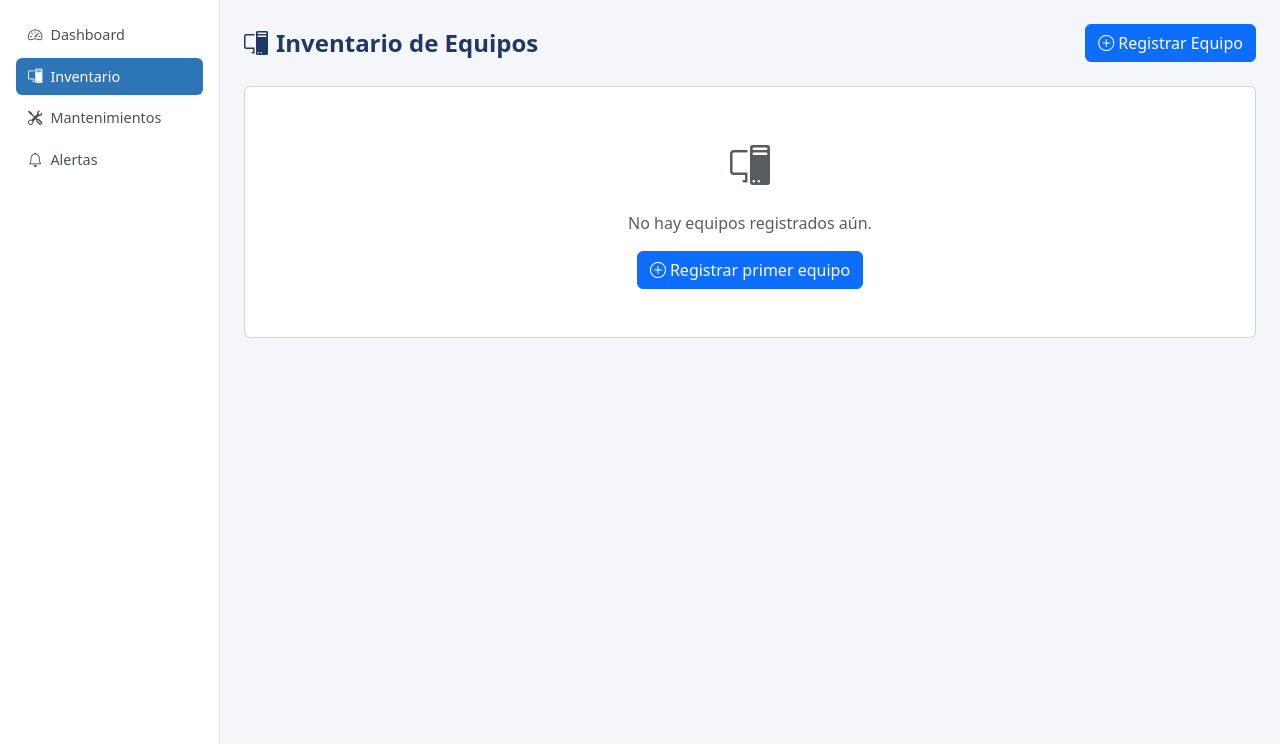
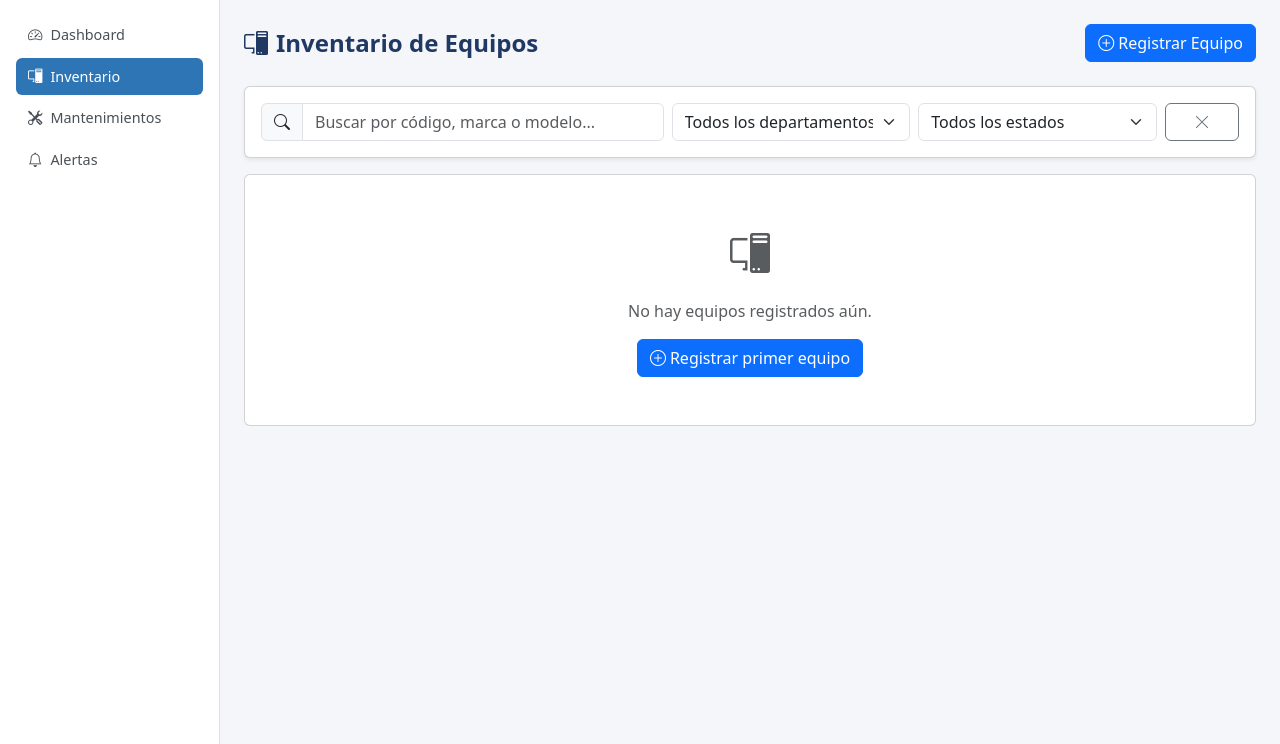
Before and after one commit to albertinhom28/spi_inventario_despliegue, a Flask app: page /inventario/ in a window 1280 px wide. Shown: the part 56-800 px from the top of the page. Run offline with Flask 3, Linux system fonts and the light colour scheme; the visitor is signed in with stand-in values (Sample User, id 1); data that the repository does not hold is empty; some libraries are stand-ins or nearby versions.

Commit message:
arreglos finales 25-06

```diff
--- a/app/templates/inventario/index.html
+++ b/app/templates/inventario/index.html
@@ -11,6 +11,43 @@
         <i class="bi bi-plus-circle me-1"></i>Registrar Equipo
     </a>
     {% endif %}
+</div>
+
+<!-- Barra de búsqueda y filtros -->
+<div class="card shadow-sm mb-3 p-3">
+    <div class="row g-2 align-items-center">
+        <div class="col-md-5">
+            <div class="input-group">
+                <span class="input-group-text"><i class="bi bi-search"></i></span>
+                <input type="text" id="busqueda" class="form-control"
+                       placeholder="Buscar por código, marca o modelo...">
+            </div>
+        </div>
+        <div class="col-md-3">
+            <select id="filtroDepartamento" class="form-select">
+                <option value="">Todos los departamentos</option>
+                <option>Recursos Humanos</option>
+                <option>Captación y Desarrollo</option>
+                <option>Tecnología de Información</option>
+                <option>Administración</option>
+                <option>Gerencia</option>
+            </select>
+        </div>
+        <div class="col-md-3">
+            <select id="filtroEstado" class="form-select">
+                <option value="">Todos los estados</option>
+                <option value="operativo">Operativo</option>
+                <option value="mantenimiento">Mantenimiento</option>
+                <option value="averiado">Averiado</option>
+                <option value="desincorporado">Desincorporado</option>
+            </select>
+        </div>
+        <div class="col-md-1">
+            <button class="btn btn-outline-secondary w-100" onclick="limpiarFiltros()">
+                <i class="bi bi-x-lg"></i>
+            </button>
+        </div>
+    </div>
 </div>
 
 {% if equipos %}
@@ -97,4 +134,41 @@
     {% endif %}
 </div>
 {% endif %}
+
 {% endblock %}
+
+{% block extra_js %}
+<script>
+function filtrarTabla() {
+    const busqueda     = document.getElementById('busqueda').value.toLowerCase();
+    const departamento = document.getElementById('filtroDepartamento').value.toLowerCase();
+    const estado       = document.getElementById('filtroEstado').value.toLowerCase();
+    const filas        = document.querySelectorAll('tbody tr');
+
+    filas.forEach(fila => {
+        const codigo  = fila.cells[0].textContent.toLowerCase();
+        const marca   = fila.cells[1].textContent.toLowerCase();
+        const depto   = fila.cells[2].textContent.toLowerCase();
+        const badgeEstado = fila.cells[5].textContent.toLowerCase().trim();
+
+        const coincideBusqueda     = codigo.includes(busqueda) || marca.includes(busqueda);
+        const coincideDepartamento = departamento === '' || depto.includes(departamento);
+        const coincideEstado       = estado === '' || badgeEstado.includes(estado);
+
+        fila.style.display = coincideBusqueda && coincideDepartamento && coincideEstado ? '' : 'none';
+    });
+}
+
+function limpiarFiltros() {
+    document.getElementById('busqueda').value = '';
+    document.getElementById('filtroDepartamento').value = '';
+    document.getElementById('filtroEstado').value = '';
+    filtrarTabla();
+}
+
+document.getElementById('busqueda').addEventListener('input', filtrarTabla);
+document.getElementById('filtroDepartamento').addEventListener('change', filtrarTabla);
+document.getElementById('filtroEstado').addEventListener('change', filtrarTabla);
+</script>
+
+{% endblock %}
```
